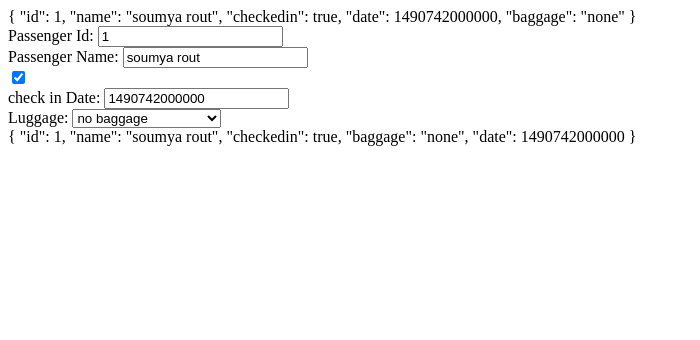
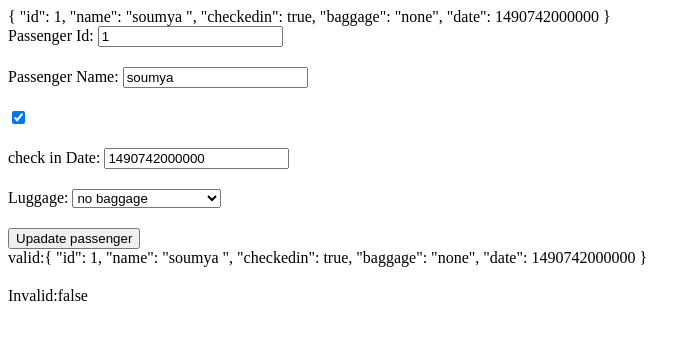
Before and after one commit to ersaumya/Angular9BestPractice, an Angular app: page / in a window 1280 px wide. Shown: the top 340 px of the page, without its empty margins (0-700 px from the left). Built offline with nearby package versions, Linux system fonts and the light colour scheme; data requests are answered from the project's data file.

Commit message:
validation added

```diff
--- a/db.json
+++ b/db.json
@@ -2,10 +2,10 @@
   "passengers": [
     {
       "id": 1,
-      "name": "soumya rout",
+      "name": "soumya ",
       "checkedin": true,
-      "date": 1490742000000,
-      "baggage": "none"
+      "baggage": "none",
+      "date": 1490742000000
     },
     {
       "id": 2,
--- a/src/app/passenger/components/passenger-form/passenger-form.component.css
+++ b/src/app/passenger/components/passenger-form/passenger-form.component.css
@@ -0,0 +1,7 @@
+div{
+    margin:0 0 20px;
+}
+.error{
+    color:red;
+    font-size: 10px;
+}
--- a/src/app/passenger/components/passenger-form/passenger-form.component.html
+++ b/src/app/passenger/components/passenger-form/passenger-form.component.html
@@ -1,12 +1,14 @@
-<form #form="ngForm" novalidate>
+<form #form="ngForm" (ngSubmit)="handleSubmit(form.value,form.valid)" novalidate>
     {{detail | json}}
     <div>
         Passenger Id:
-        <input type="number" name="id" [ngModel]="detail?.id">
+        <input type="number" name="id" #id="ngModel" required [ngModel]="detail?.id">
+        <div *ngIf="id.errors?.required && id.dirty" class="error">Passenger id is required</div>
     </div>
     <div>
         Passenger Name:
-        <input type="text" name="name" [ngModel]="detail?.name">
+        <input type="text" name="name" #name="ngModel" required [ngModel]="detail?.name">
+        <div *ngIf="name.errors?.required && name.dirty" class="error">Passenger name is required</div>
     </div>
     <div>
         <label>
@@ -22,18 +24,22 @@
     </div>
     <div>
         Luggage:
-        <!-- <select name="baggage" [ngModel]="detail?.baggage">
+        <select name="baggage" [ngModel]="detail?.baggage">
             <option *ngFor="let item of baggage"
             [value]="item.key"
             [selected]="item.key===detail?.baggage">
                 {{item.value}}
             </option>
-        </select> -->
-        <select name="baggage" [ngModel]="detail?.baggage">
+        </select>
+       <!--  <select name="baggage" [ngModel]="detail?.baggage">
             <option *ngFor="let item of baggage" [ngValue]="item.key">
                 {{item.value}}
             </option>
-        </select>
+        </select> -->
     </div>
-    {{form.value | json}}
+    <button type="submit" [disabled]="form.invalid">
+        Upadate passenger
+    </button>
+    <div>valid:{{form.value | json}}</div>
+    <div>Invalid:{{form.invalid | json}}</div>
 </form>
--- a/src/app/passenger/components/passenger-form/passenger-form.component.ts
+++ b/src/app/passenger/components/passenger-form/passenger-form.component.ts
@@ -1,6 +1,8 @@
-import { Component, OnInit, Input } from '@angular/core';
-import { Passenger } from '../../models/passenger.interface';
+import { Passenger } from './../../models/passenger.interface';
+import { Component, OnInit, Input, Output, EventEmitter } from '@angular/core';
+
 import { Baggage } from '../../models/baggage.interface';
+
 
 @Component({
   selector: 'app-passenger-form',
@@ -10,6 +12,7 @@ import { Baggage } from '../../models/baggage.interface';
 export class PassengerFormComponent implements OnInit {
 
   @Input() detail:Passenger;
+  @Output() update:EventEmitter<Passenger>=new EventEmitter<Passenger>();
 
   baggage:Baggage[]=[{
     key:'none',
@@ -31,11 +34,17 @@ export class PassengerFormComponent implements OnInit {
 
   ngOnInit(): void {
   }
+
   toggleCheckIn(checkedIn:boolean){
     if(checkedIn){
       this.detail.date = Date.now();//or +new Date()
     }
+  }
 
+  handleSubmit(passenger:Passenger,isValid:boolean){
+    if(isValid){
+      this.update.emit(passenger);
+    }
   }
 
 }
--- a/src/app/passenger/container/passenger-viewer/passenger-viewer.component.html
+++ b/src/app/passenger/container/passenger-viewer/passenger-viewer.component.html
@@ -1,3 +1,3 @@
 <div>
-    <app-passenger-form [detail]="passenger"></app-passenger-form>
+    <app-passenger-form [detail]="passenger" (update)="onUpdate($event)"></app-passenger-form>
 </div>
--- a/src/app/passenger/container/passenger-viewer/passenger-viewer.component.ts
+++ b/src/app/passenger/container/passenger-viewer/passenger-viewer.component.ts
@@ -9,6 +9,7 @@ import { Passenger } from '../../models/passenger.interface';
 })
 export class PassengerViewerComponent implements OnInit {
   passenger:Passenger;
+
   constructor(private passengerService: PassengerService) { }
 
   ngOnInit(): void {
@@ -16,4 +17,11 @@ export class PassengerViewerComponent implements OnInit {
     .subscribe((data:Passenger)=>this.passenger=data);
   }
 
+  onUpdate(event:Passenger){
+    this.passengerService.updatePassengers(event)
+    .subscribe((data:Passenger)=>{
+      this.passenger=Object.assign({},this.passenger,event);
+    })
+  }
+
 }
```
